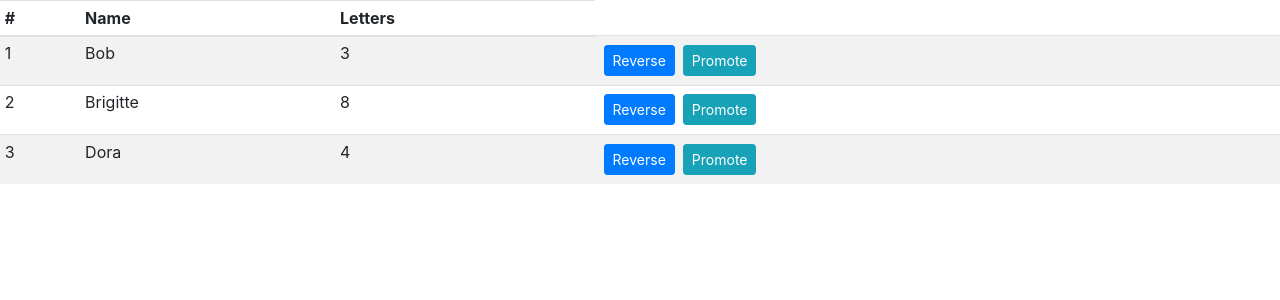
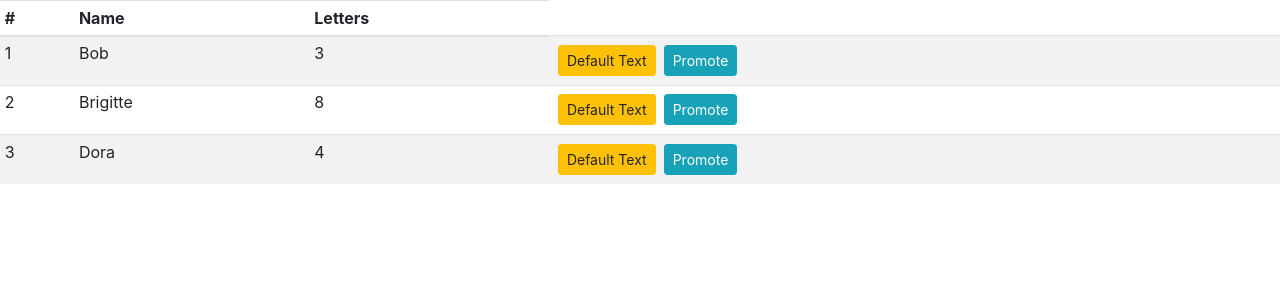
Before and after one commit to davidtrussler/Pro-React-16_11_Stateful-components, a React (Create React App) app in the folder components/: page / in a window 1280 px wide. Shown: the top 300 px of the page. Built offline with nearby package versions, Linux system fonts and the light colour scheme.

Commit message:
Using Default prop values - Adds default props to child component - Removes explicit props from parent component to use defaults

```diff
--- a/components/src/CallbackButton.js
+++ b/components/src/CallbackButton.js
@@ -9,3 +9,8 @@ export function CallbackButton(props) {
 		/>
 	)
 }
+
+CallbackButton.defaultProps = {
+	text: 'Default Text',
+	theme: 'warning'
+}
--- a/components/src/Summary.js
+++ b/components/src/Summary.js
@@ -9,8 +9,6 @@ export default function Summary(props) {
 			<td>{props.name.length}</td>
 			<td>
 				<CallbackButton
-					theme="primary"
-					text="Reverse"
 					callback={props.reverseCallback}
 				/>
 				<CallbackButton
```
Also changed, not shown: 1 other file (tests, documents, lock files or other folders).
